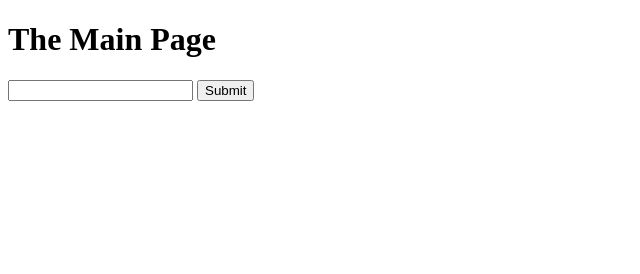
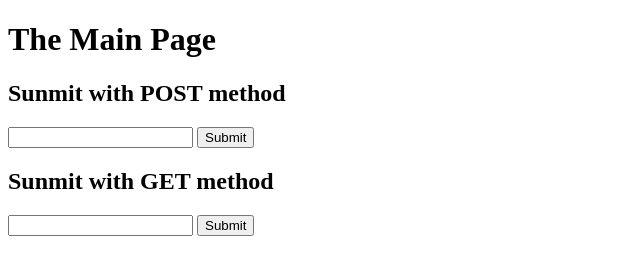
Before and after one commit to Abdullilah/nodejs, a plain HTML site: page files/index.html in a window 1280 px wide. Shown: the whole page, without its empty margins (0-640 px from the left). Drawn offline with Linux system fonts and the light colour scheme; files that its build step writes are made by us from their sources.

Commit message:
get Data by using GET and POST methods

```diff
--- a/express.js
+++ b/express.js
@@ -15,6 +15,10 @@ app.get('/', function (request, response) {
     response.sendFile('index.html', {root: path.join(__dirname + '/files')});
 });
 
+app.get('/about', function (request, response) {
+    response.end('Hello ' + request.query.myInput);
+});
+
 app.post('/', function (request, response) {
     // npm install body-parser --save
     console.log(request.body);
--- a/files/index.html
+++ b/files/index.html
@@ -8,6 +8,12 @@
 <body>
     <h1>The Main Page</h1>
     <form action="/" method="POST">
+        <h2>Sunmit with POST method</h2>
+        <input type="text" name="myInput">
+        <input type="submit">
+    </form>
+    <form action="/about" method="GET">
+        <h2>Sunmit with GET method</h2>
         <input type="text" name="myInput">
         <input type="submit">
     </form>
```
